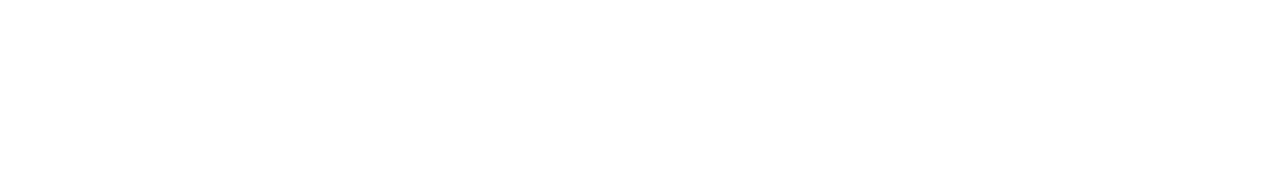
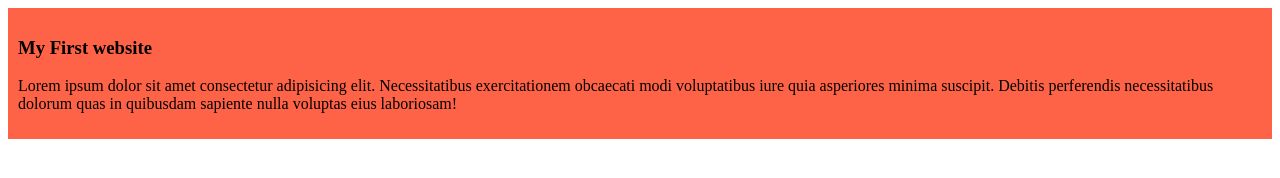
Before and after one commit to sayeedameem/my-simple-website, a plain HTML site: page index.html in a window 1280 px wide. Drawn offline with Linux system fonts and the light colour scheme.

Commit message:
added the first blog

```diff
--- a/index.html
+++ b/index.html
@@ -4,8 +4,15 @@
     <meta charset="UTF-8">
     <meta name="viewport" content="width=device-width, initial-scale=1.0">
     <title>My Simple website</title>
+    <link rel="stylesheet" href="styles/blog.css">
 </head>
 <body>
+    <div>
+        <h3>
+            My First website
+        </h3>
+        <p>Lorem ipsum dolor sit amet consectetur adipisicing elit. Necessitatibus exercitationem obcaecati modi voluptatibus iure quia asperiores minima suscipit. Debitis perferendis necessitatibus dolorum quas in quibusdam sapiente nulla voluptas eius laboriosam!</p>
+    </div>
 
 </body>
 </html>
--- /dev/null
+++ b/styles/blog.css
@@ -0,0 +1,5 @@
+div{
+    background-color: tomato;
+    padding: 10px;
+
+}
```
